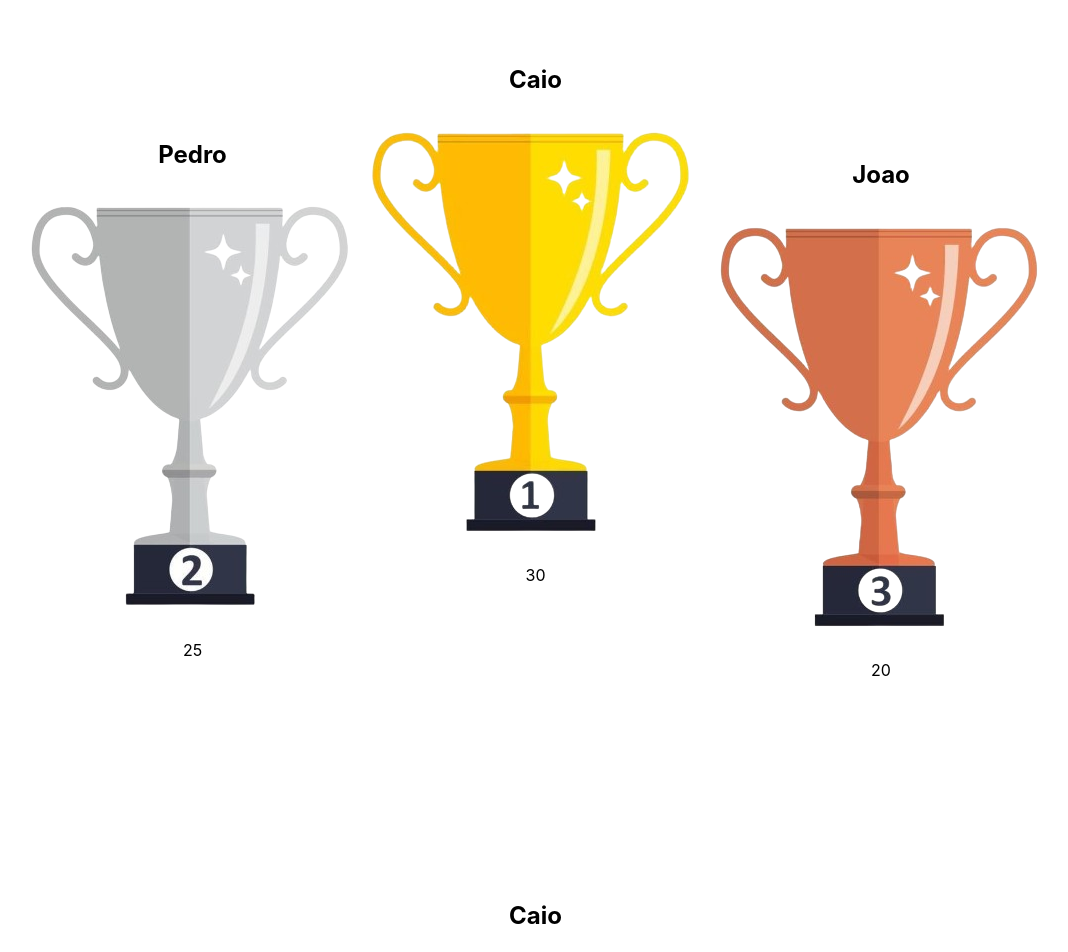
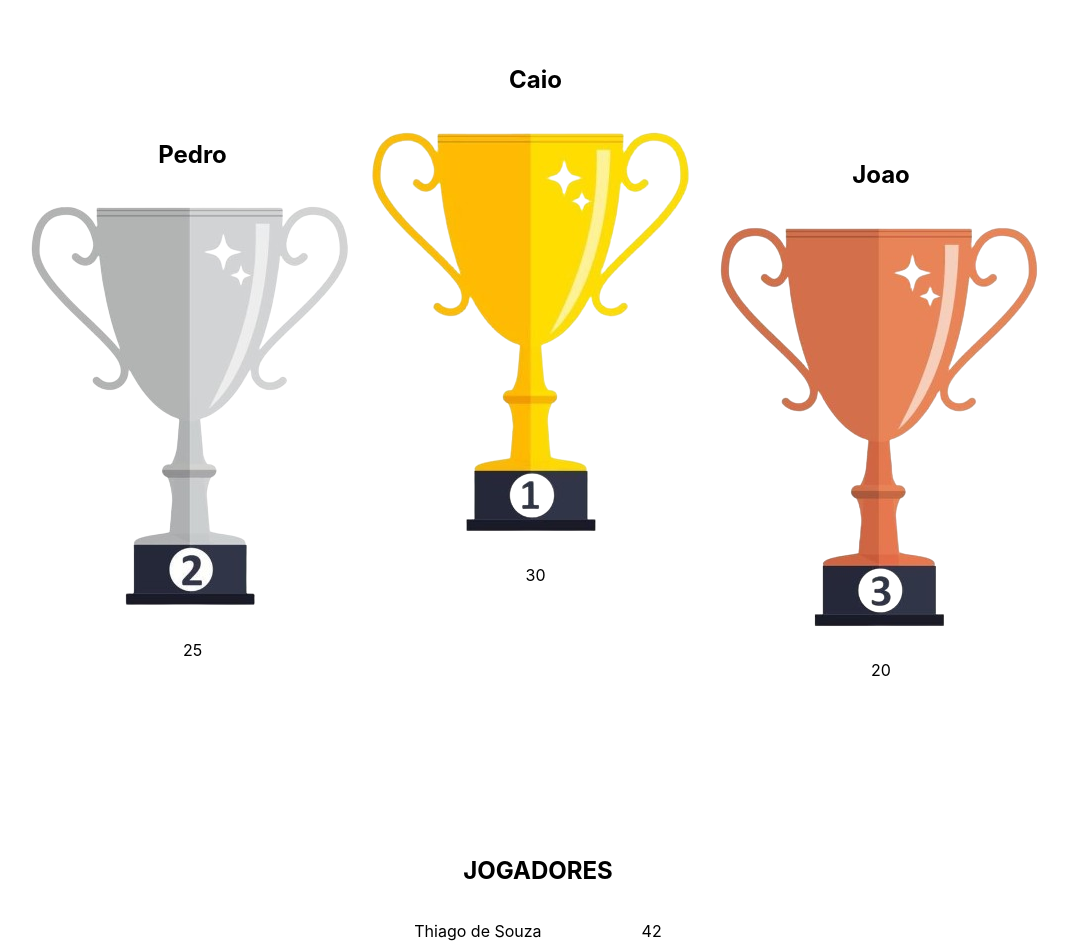
Before and after one commit to CaioVAzeredo/camp-xadrez-front-end, a React (Create React App) app: page / in a window 1280 px wide. Shown: the top 952 px of the page, without its empty margins (102-1170 px from the left). Built offline with nearby package versions, Linux system fonts and the light colour scheme.

Commit message:
arrumado o bug

```diff
--- a/src/App.js
+++ b/src/App.js
@@ -136,9 +136,6 @@ function App() {
   }
   /* ----------------------------------------- */
 
-  const TOP3 = (aluno) => {
-    return <Podium nome={aluno.nome} ponto={aluno.ponto}/>
-  }
 
   const jogadores = (aluno) => {
     return <Jogadores key={aluno.id} nome={aluno.nome} pontos={aluno.ponto} />
@@ -146,7 +143,7 @@ function App() {
 
   return (
     <div>
-      {top3.map(aluno => TOP3(aluno))}
+      <Podium nome={alunos.nome} ponto={alunos.ponto}/>
       <h2> JOGADORES </h2>
       {topRestante.map(aluno => jogadores(aluno))}
     </div>
```
